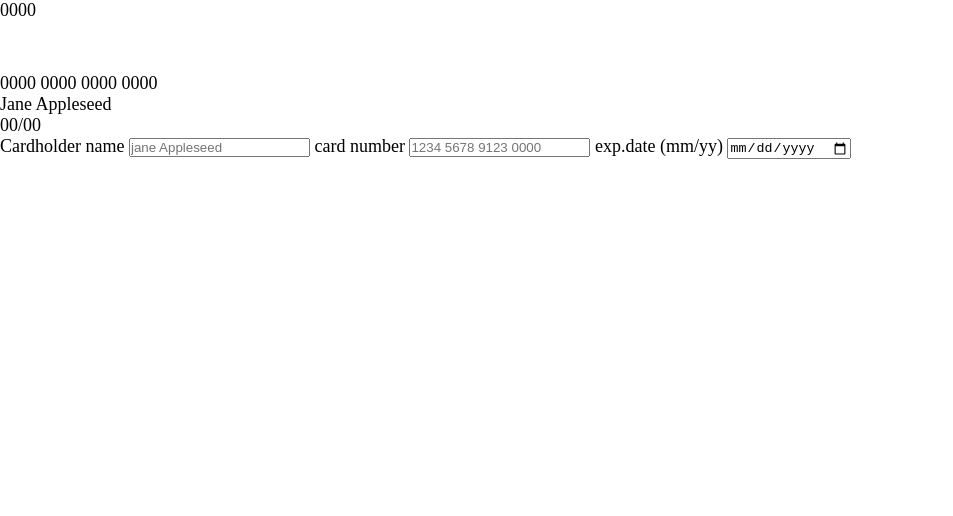
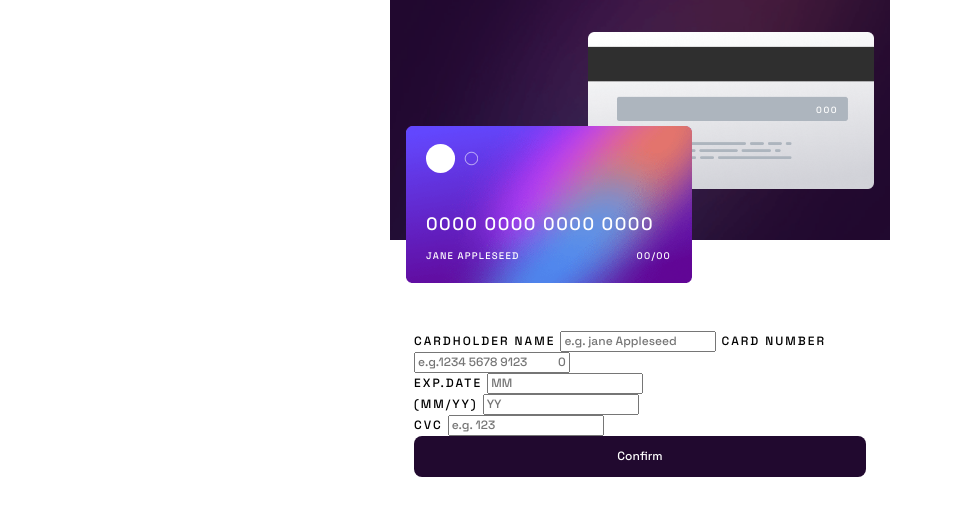
Before and after one commit to himanshukainthola/interactive-card-details-form-main, a plain HTML site: page index.html in a window 1280 px wide. Shown: the whole page, without its empty margins (0-953 px from the left). Drawn offline with Linux system fonts and the light colour scheme.

Commit message:
added background and edit form

```diff
--- a/index.html
+++ b/index.html
@@ -1,46 +1,75 @@
 <!DOCTYPE html>
 <html lang="en">
+
 <head>
-  <meta charset="UTF-8">
-  <meta name="viewport" content="width=device-width, initial-scale=1.0"> <!-- displays site properly based on user's device -->
+  <meta charset="UTF-8" />
+  <meta name="viewport" content="width=device-width, initial-scale=1.0" />
+  <!-- displays site properly based on user's device -->
 
-  <link rel="icon" type="image/png" sizes="32x32" href="./images/favicon-32x32.png">
-  <link rel="preconnect" href="https://fonts.googleapis.com">
-  <link rel="preconnect" href="https://fonts.gstatic.com" crossorigin>
-  <link href="https://fonts.googleapis.com/css2?family=Space+Grotesk:wght@500&display=swap" rel="stylesheet">
-  <link rel="stylesheet" href="style.css">
+  <link rel="icon" type="image/png" sizes="32x32" href="./images/favicon-32x32.png" />
+  <link rel="preconnect" href="https://fonts.googleapis.com" />
+  <link rel="preconnect" href="https://fonts.gstatic.com" crossorigin />
+  <link href="https://fonts.googleapis.com/css2?family=Space+Grotesk:wght@500&display=swap" rel="stylesheet" />
+  <link rel="stylesheet" href="style.css" />
   <title>Frontend Mentor | Interactive card details form</title>
+</head>
 
-</head>
 <body>
-  <main class="container">
-    <section>
-      <div class="card__back">
-        <span>0000</span>
-      </div>
-      <div class="card__front">
-        <img class="card__logo"src="images/card-logo.svg" alt="card-logo">
-        <div class="card__number">
-          <p><span>0000</span> <span>0000</span> <span>0000</span> <span>0000</span></p>
-        </div>
-        <div class="card__name">
-          <p>Jane Appleseed</p>
-          <p>00/00</p>
-        </div>
+  <main class="main">
+    <section class="top">
+      <img class="card-back" src="./images/bg-card-back.png" alt="" />
+      <img class="card-front" src="./images/bg-card-front.png" alt="" />
+      <img class="card-logo" src="./images/card-logo.svg" alt="" />
+
+      <p class="cvc-on-card">000</p>
+      <p class="number-on-card">0000 0000 0000 0000</p>
+
+      <div class="text-on-card">
+        <p class="name-on-card">Jane Appleseed</p>
+        <p class="date-on-card">
+          <span class="month">00</span>/<span class="year">00</span>
+        </p>
       </div>
     </section>
+
     <section class="card__details">
-      <div>
-        <form action="" id="" class="form" >
-          <label for="cardholder-name">Cardholder name</label>
-          <input type="text" placeholder="jane Appleseed" >
-          <label for="card-number">card number</label>
-          <input type="text" placeholder="1234 5678 9123 0000">
-          <label for="exp-date">exp.date (mm/yy)</label>
-          <input type="date" placeholder=>
-        </form>
-      </div>
+      <!-- <div class="form__message">
+        <img class="form__message__img" src="./images/icon-complete.svg" alt="" />
+        <h2 class="form__message__h2">Thank You!</h2>
+        <p class="form__message__p">We've added your card details</p>
+        <button class="form-btn form__message__btn">Continue</button>
+      </div> -->
+
+      <form action="" id="" class="form">
+
+        <label for="cardholder-name">Cardholder name</label>
+        <input id="cardholder-name" type="text" placeholder="e.g. jane Appleseed" required />
+
+        <label for="card-number">card number</label>
+        <input id="card-number type=" text" placeholder="e.g.1234 5678 9123
+          0000" required inputmode="numeric" minlength="12" maxlength="12">
+        <div>
+          <div>
+            <label for="exp-date">exp.date </label>
+            <input id="exp-date" type="text" placeholder="MM" required inputmode="numeric" minlength="2"
+              maxlength="2" />
+          </div>
+
+          <div>
+            <label for="month">(mm/yy)</label>
+            <input id="month" type="text" placeholder="YY" required inputmode="numeric" minlength="2" maxlength="2" />
+          </div>
+
+          <div>
+            <label for="cvc">CVC</label>
+            <input id="cvc" type="text" placeholder="e.g. 123" required inputmode="numeric" minlength="3"
+              maxlength="3" />
+          </div>
+        </div>
+        <button class="form-btn" id="submit" type="submit">Confirm</button>
+      </form>
     </section>
   </main>
 </body>
+
 </html>
--- a/style.css
+++ b/style.css
@@ -1,3 +1,57 @@
+/*! Reset */
+/*
+  1. Use a more-intuitive box-sizing model.
+*/
+*, *::before, *::after {
+    box-sizing: border-box;
+  }
+  /*
+    2. Remove default margin
+  */
+  * {
+    margin: 0;
+  }
+  /*
+    3. Allow percentage-based heights in the application
+  */
+  html, body {
+    height: 100%;
+  }
+  /*
+    Typographic tweaks!
+    4. Add accessible line-height
+    5. Improve text rendering
+  */
+  body {
+    line-height: 1.5;
+    -webkit-font-smoothing: antialiased;
+  }
+  /*
+    6. Improve media defaults
+  */
+  img, picture, video, canvas, svg {
+    display: block;
+    max-width: 100%;
+  }
+  /*
+    7. Remove built-in form typography styles
+  */
+  input, button, textarea, select {
+    font: inherit;
+  }
+  /*
+    8. Avoid text overflows
+  */
+  p, h1, h2, h3, h4, h5, h6 {
+    overflow-wrap: break-word;
+  }
+  /*
+    9. Create a root stacking context
+  */
+  #root, #__next {
+    isolation: isolate;
+  }
+
 :root{
     --clr-white: hsl(0, 0%, 100%);
     --clr-Light-grayish-violet: hsl(270, 3%, 87%);
@@ -6,20 +60,155 @@
     --clr-Red : hsl(0, 100%, 66%);
 
 
-    --ff-accent: 'Space Grotesk', sans-serif;
+    --ff-accent:'Space Grotesk', sans-serif;
+
+}
+
+body{
+    font-family:var(--ff-accent);
+    font-size: 1.125rem;
+    font-weight: 500;
+    text-transform: uppercase;
 
 
 }
 
+.main{
+    max-width: 31.25rem;
+    min-height: 43.75rem ;
+    margin: 0 auto;
+    position: relative;
+}
+
+.top{
+    background-image: url(images/bg-main-mobile.png);
+    background-position: center;
+    background-size: cover;
+    position: relative;
+    height: 15rem;
+
+    margin-bottom: 5.6875rem;
+    color: var(--clr-white);
+}
+
+
+.card-back,
+.card-front{
+    height: 9.8125rem;
+    width: 17.875rem;
+    position: absolute;
+}
+
+.card-back{
+    top: 2rem;
+    right: 1rem;
+}
+
+.card-front{
+    left: 1rem;
+    top: 7.875rem;
+}
+
+.card-logo{
+    position: absolute;
+    left: 2.25rem;
+    bottom: 4.2rem;
+    width: 3.25rem;
+}
+
+
+.cvc-on-card{
+    position: absolute;
+    right: 3.25rem;
+    bottom:7.75rem;
+
+    font-size: 9px;
+    line-height: 11px;
+    letter-spacing: 1.5px;
+
+}
+
+.number-on-card{
+    position: absolute;
+    left: 2.25rem;
+    bottom: 0.375rem;
+
+    letter-spacing:1.5px;
+    line-height: 20px;
+}
+
+.text-on-card{
+    width: 245px ;
+    display: flex;
+    align-items: center;
+    justify-content: space-between;
+
+    position: absolute;
+    left: 2.25rem;
+    bottom: -1.375rem;
+
+    font-size: 0.6rem;
+    letter-spacing: 1.2px;
+    line-height: 11px;
+
+}
+
+.card__details{
+    padding: 0 1.5rem;
+    position: relative;
+}
+
+.form__message{
+    width: 100%;
+    margin: auto;
+    padding: 0 1.5rem;
+
+    display: grid;
+    align-items: center;
+    place-items: center;
+    gap: 1rem;
+
+    position: absolute;
+    top: 0;
+    left: 0;
+
+}
+
+.form__message > h2{
+    font-size: 1.75rem;
+    line-height: 2rem;
+    letter-spacing: 3.2px;
+    color: var( --clr-Very-dark-violet);
+    margin-top: 1rem;
+    font-weight: 500;
+}
+
+.form__message > p{
+    text-transform: none;
+    color: var(--clr-Dark-grayish-violet);
+    line-height: 1.4375rem;
+    margin-bottom: 2rem;
+}
+
+.form-btn{
+    cursor: pointer;
+    text-decoration: none;
+    border: none;
+    width: 100%;
+    background-color: var(--clr-Very-dark-violet);
+    color: var(--clr-white);
+    padding: .8rem 1.5em;
+    border-radius:.5rem;
+}
+
+
+/*!================FORM====================*/
+
+.form{
+    font-size: 0.75rem;
+    letter-spacing: 2px;
+    line-height: 15px;
 
 
 
-*{
-    margin:0;
-    padding:0;
-    box-sizing: border-box;
 }
-
-body{
-    Font-size: 18px;
-}
```
